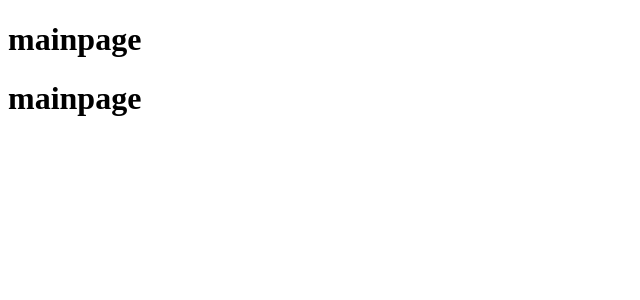
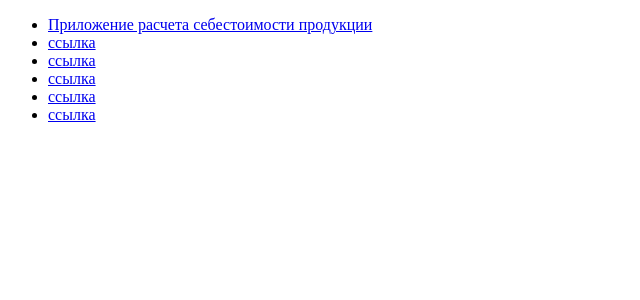
Before and after one commit to Klaus8k/talpo, a Django app: page / in a window 1280 px wide. Shown: the top 300 px of the page, without its empty margins (0-640 px from the left). Run offline with Django 3.2, Linux system fonts and the light colour scheme.

Commit message:
меню с ссылками

```diff
--- a/mainpage/templates/mainpage/index.html
+++ b/mainpage/templates/mainpage/index.html
@@ -1,8 +1,16 @@
 {% extends 'base.html' %}
+
+
 
 {% block content %}
 
-<h1> {{ title }} </h1>
-<h1> {{ title }} </h1>
+<ul class="menu">
+    <li><a href="{% url 'ordercost:index' %}">Приложение расчета себестоимости продукции</a></li>
+    <li><a href="#">ссылка</a></li>
+    <li><a href="#">ссылка</a></li>
+    <li><a href="#">ссылка</a></li>
+    <li><a href="#">ссылка</a></li>
+    <li><a href="#">ссылка</a></li>
+</ul>
 
 {% endblock %}
--- a/mainpage/views.py
+++ b/mainpage/views.py
@@ -1,10 +1,13 @@
 from django.shortcuts import render, HttpResponse
+
+from talpo import settings
 from .forms import MathForm
 
 # Create your views here.
 
-PAGES = ['']
+PAGES = settings.INSTALLED_APPS[6:] # non django apps. better do it with split('.') no django
+
 
 def index(request):
 
-    return render(request, 'mainpage/index.html', {'title': 'mainpage'})
+        return render(request, 'mainpage/index.html', {'apps': PAGES})
```
